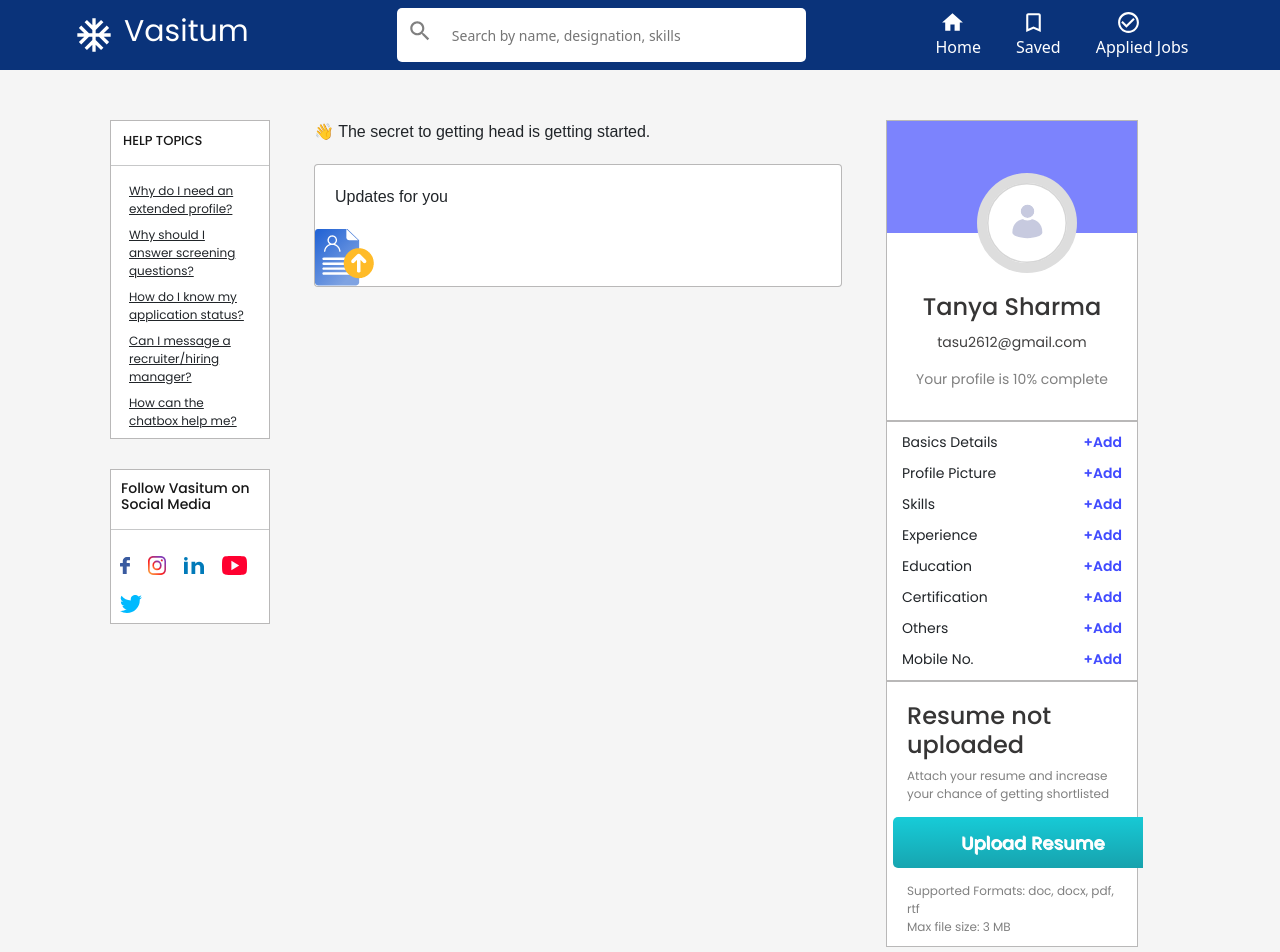
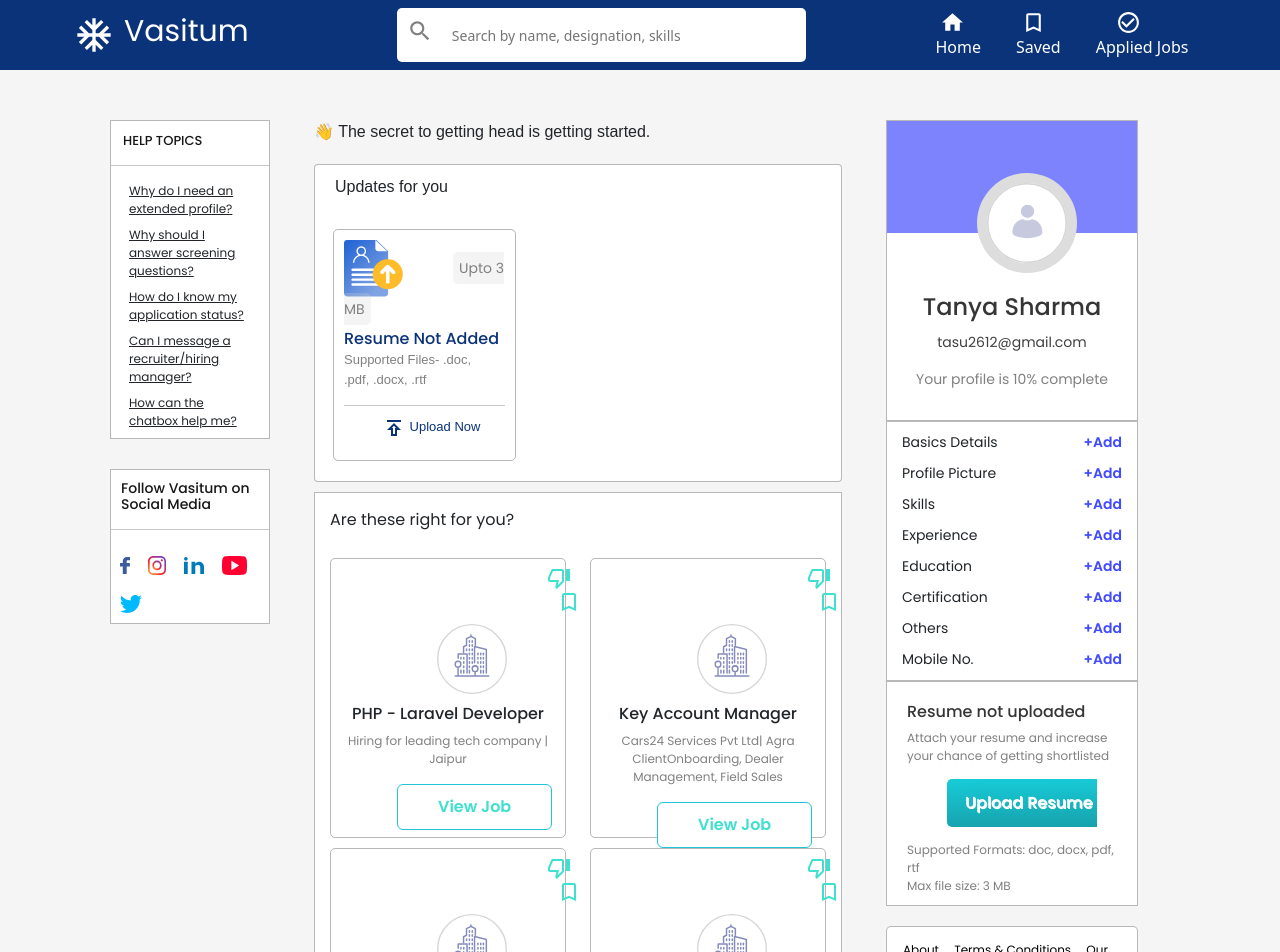
Before and after one commit to tanyasharma03/VasitumProject, a React (Create React App) app: page / in a window 1280 px wide. Shown: the top 952 px of the page. Built offline with nearby package versions, Linux system fonts and the light colour scheme.

Commit message:
dashboard section created

```diff
--- a/src/components/minisections/Terms.jsx
+++ b/src/components/minisections/Terms.jsx
@@ -18,7 +18,7 @@ const Terms = () => {
                 <div style={{display:'flex', marginTop:20, alignItems:'center'}}>
                 <AcUnitIcon className="icon"/>
                     <h4>Vasitum </h4>
-                    <p style={{color:"#000"}}>Vasitum ©2021</p>
+                    <p style={{color:"#000", marginTop:10}}>Vasitum ©2021</p>
                 </div>
             </div>
         </>
--- /dev/null
+++ b/src/components/minisections/dashBody/JobCards.jsx
@@ -0,0 +1,42 @@
+import React from 'react'
+import ThumbDownOutlinedIcon from '@material-ui/icons/ThumbDownOutlined';
+import BookmarkBorderOutlinedIcon from '@material-ui/icons/BookmarkBorderOutlined';
+import company from "../../../images/company-icon.svg"
+
+const JobCards = (props) => {
+    return (
+        <>
+            <div className="main-job">
+
+                 <div className="job-cards">
+                     <div className="icons">
+                     <ThumbDownOutlinedIcon />
+                     <BookmarkBorderOutlinedIcon style={{marginLeft:10}}/>
+                     </div>
+                     <img src={company} alt="company logo"/>
+                     <h6>{props.title}</h6>
+                     <p>{props.sub}</p>
+                     <button>View Job</button>
+                 </div>
+
+                 {/* <div className="job-cards">
+                 <ThumbDownOutlinedIcon/>
+                 <BookmarkBorderOutlinedIcon/>
+                 </div>
+
+                 <div className="job-cards">
+                 <ThumbDownOutlinedIcon/>
+                 <BookmarkBorderOutlinedIcon/>
+                 </div>
+
+                 <div className="job-cards">
+                 <ThumbDownOutlinedIcon/>
+                 <BookmarkBorderOutlinedIcon/>
+                 </div> */}
+
+            </div>
+        </>
+    )
+}
+
+export default JobCards
--- /dev/null
+++ b/src/components/minisections/dashBody/Jobs.jsx
@@ -0,0 +1,30 @@
+import React from 'react'
+import JobCards from './JobCards'
+
+const Jobs = () => {
+    return (
+        <>
+            <div className="job">
+                <p>Are these right for you?</p>
+                <div className="row">
+                    <div className="col-lg-6 col-md-12 col-sm-12 col-xs-12">
+                    <JobCards title="PHP - Laravel Developer" sub="Hiring for leading tech company | Jaipur"/>
+                    </div>
+                    <div className="col-lg-6 col-md-12 col-sm-12 col-xs-12">
+                    <JobCards title="Key Account Manager"
+                       sub="Cars24 Services Pvt Ltd| Agra ClientOnboarding, Dealer Management, Field Sales"/>
+                    </div>
+                    <div className="col-lg-6 col-md-12 col-sm-12 col-xs-12">
+                    <JobCards title="Procurement Associate"
+                    sub="Cars24 Services Pvt Ltd| Agra ClientOnboarding, Dealer Management, Field Sales"/>
+                    </div>
+                    <div className="col-lg-6 col-md-12 col-sm-12 col-xs-12">
+                    <JobCards title="TECH SUPPORT ENGINEER" sub="CSS CORP | Pune"/>
+                    </div>
+                </div>
+            </div>
+        </>
+    )
+}
+
+export default Jobs
--- a/src/components/minisections/dashBody/Updates.jsx
+++ b/src/components/minisections/dashBody/Updates.jsx
@@ -1,13 +1,20 @@
 import React from 'react'
 import resume from "../../../images/resume.png"
+import PublishOutlinedIcon from '@material-ui/icons/PublishOutlined';
 
 const Updates = () => {
     return (
         <>
             <div className="updates">
                 <p>Updates for you</p>
-                <div className="update-resume">
-                    <img src={resume} alt="resume" />
+                <div className="row">
+                <div className="update-resume col-lg-4 col-md-12 col-sm-12 col-xs-12">
+                    <img src={resume} alt="resume" /><span>Upto 3 MB</span>
+                    <h6>Resume Not Added</h6>
+                    <p>Supported Files- .doc, .pdf, .docx, .rtf</p>
+                    <hr/>
+                    <p style={{marginLeft:38, color:"#0a337a"}}><PublishOutlinedIcon/> Upload Now</p>
+                </div>
                 </div>
             </div>
         </>
--- a/src/components/sections/Dashboard.jsx
+++ b/src/components/sections/Dashboard.jsx
@@ -5,6 +5,7 @@ import Social from '../minisections/Social'
 import Profile from '../minisections/Profile'
 import Terms from '../minisections/Terms'
 import Updates from '../minisections/dashBody/Updates'
+import Jobs from '../minisections/dashBody/Jobs'
 
 const Dashboard = () => {
 
@@ -19,6 +20,7 @@ const Dashboard = () => {
                 <div className="second-col col-lg-6 col-md-12 col-sm-12 col-xs-12">
                     <p style={{fontFamily:'sans-serif'}}>👋 The secret to getting head is getting started.</p>
                     <Updates/>
+                    <Jobs />
                 </div>
                 <div className="third-col col-lg-3 col-md-12 col-sm-12 col-xs-12">
                    <Profile/>
--- a/src/styles.css
+++ b/src/styles.css
@@ -127,9 +127,85 @@ input::placeholder {
   border-radius: 4px;
   background-color: #fff;
 }
+.second-col .update-resume:hover {
+  box-shadow: 1px 1px 6px 1px gray;
+  cursor: pointer;
+}
 .second-col .updates p {
-  margin: 20px;
+  margin: 10px 20px;
   font-family: sans-serif;
+}
+.second-col .update-resume {
+  border: 1px solid rgba(117, 115, 115, 0.5);
+  border-radius: 5px;
+  margin: 20px 30px;
+  padding: 10px;
+}
+.second-col .update-resume span {
+  margin-left: 50px;
+  padding: 6px;
+  background-color: rgba(214, 210, 210, 0.247);
+  color: grey;
+  border-radius: 5px;
+  font-size: 14px;
+}
+.second-col .update-resume h6 {
+  color: #0a337a;
+  font-weight: 500;
+  margin-top: 8px;
+}
+.second-col .update-resume p {
+  margin-left: 0;
+  margin-top: -6px;
+  font-size: 13px;
+  color: gray;
+}
+
+.second-col .job {
+  border: 1px solid rgba(117, 115, 115, 0.5);
+  margin-top: 10px;
+  background-color: #fff;
+  padding: 15px;
+}
+
+.second-col .job-cards {
+  border: 1px solid rgba(117, 115, 115, 0.5);
+  margin-top: 10px;
+  padding: 6px;
+  border-radius: 5px;
+  height: 280px;
+}
+.second-col .job-cards:hover {
+  box-shadow: 1px 1px 6px 1px gray;
+  cursor: pointer;
+}
+.second-col .job-cards .icons {
+  margin-left: 210px;
+  color: turquoise;
+}
+.second-col .job-cards img {
+  width: 70px;
+  margin: 10px 100px;
+}
+.second-col .job-cards h6 {
+  text-align: center;
+}
+.second-col .job-cards p {
+  text-align: center;
+  font-size: 12px;
+  color: grey;
+}
+.second-col .job-cards button {
+  background-color: #fff;
+  border: 1px solid rgb(30, 196, 218);
+  border-radius: 6px;
+  margin-left: 60px;
+  padding: 10px 40px;
+  font-weight: 600;
+  color: turquoise;
+}
+.second-col .job-cards button:hover {
+  background-color: rgba(180, 248, 241, 0.404);
 }
 
 /* /////---THIRD COLUMN---//// */
@@ -177,9 +253,9 @@ input::placeholder {
 }
 
 .custom-file-input {
-  margin: 14px 6px;
+  margin: 14px 60px;
   color: transparent;
-  width: 100%;
+  width: 60%;
 }
 .custom-file-input::-webkit-file-upload-button {
   visibility: hidden;
@@ -187,7 +263,7 @@ input::placeholder {
 .custom-file-input::before {
   content: "Upload Resume";
   color: #fff;
-  font-size: 18px;
+  font-size: 16px;
   display: inline-block;
   background-image: linear-gradient(
     179deg,
@@ -195,7 +271,7 @@ input::placeholder {
     rgb(23, 154, 165) 117%
   );
   border-radius: 5px;
-  padding: 12px 68px;
+  padding: 12px 18px;
   outline: none;
   cursor: pointer;
   text-shadow: 1px 1px #fff;
@@ -216,6 +292,7 @@ input::placeholder {
 }
 .third-col .resume h4 {
   padding: 20px 20px 0;
+  font-size: 16px;
   color: #363535;
 }
 .third-col .resume p {
```
Also changed, not shown: src/images/company-icon.svg (added).
